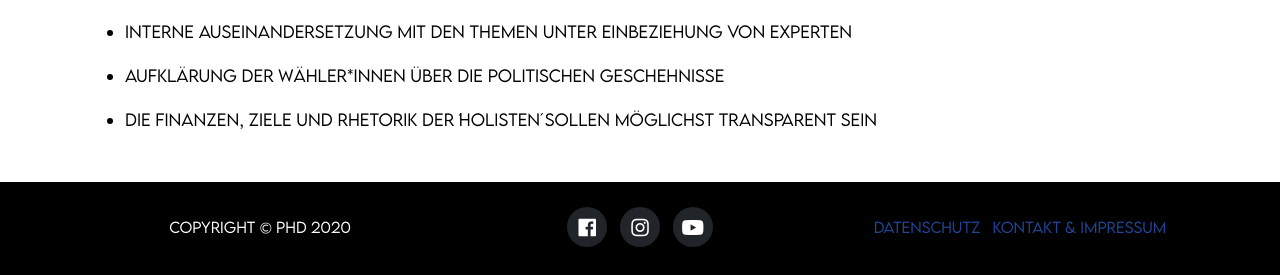
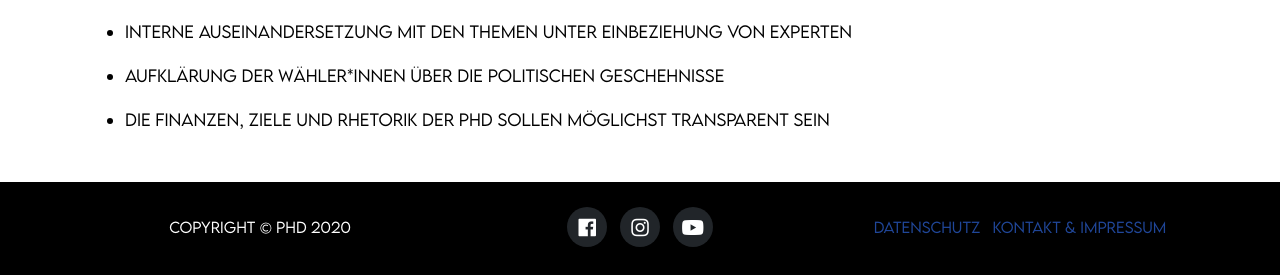
Before and after one commit to holisten/holisten.github.io, a Jekyll site: the page built from _projects/parteipolitisch.md, in a window 1280 px wide and 900 px high, scrolled down 519 px. Shown: the part 622-897 px from the top of the window. Built offline with Jekyll 4.4.1, drawn with Linux system fonts in a browser that asks for light colours; comment, search, counter and statistics services are not loaded.

Commit message:
more cleanup

```diff
--- a/_projects/parteipolitisch.md
+++ b/_projects/parteipolitisch.md
@@ -33,5 +33,5 @@ layout: panel
 
 -   Aufklärung der Wähler\*innen über die politischen Geschehnisse
 
--   Die Finanzen, Ziele und Rhetorik der ´Holisten´ sollen möglichst
+-   Die Finanzen, Ziele und Rhetorik der PHD sollen möglichst
     transparent sein
```
Also changed, not shown: themen/uebersicht.md (+1 -1 lines).
